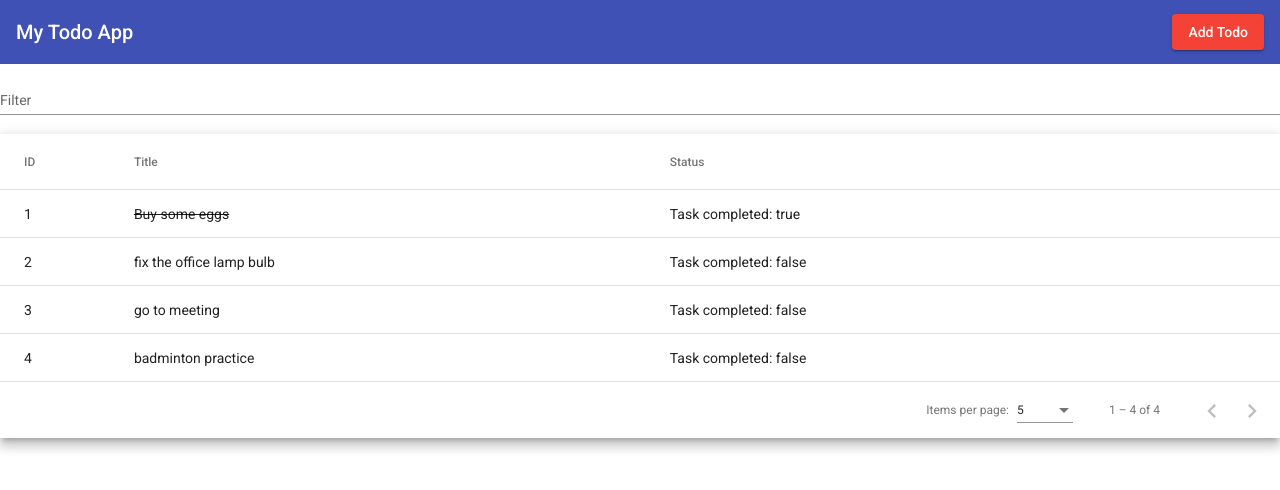
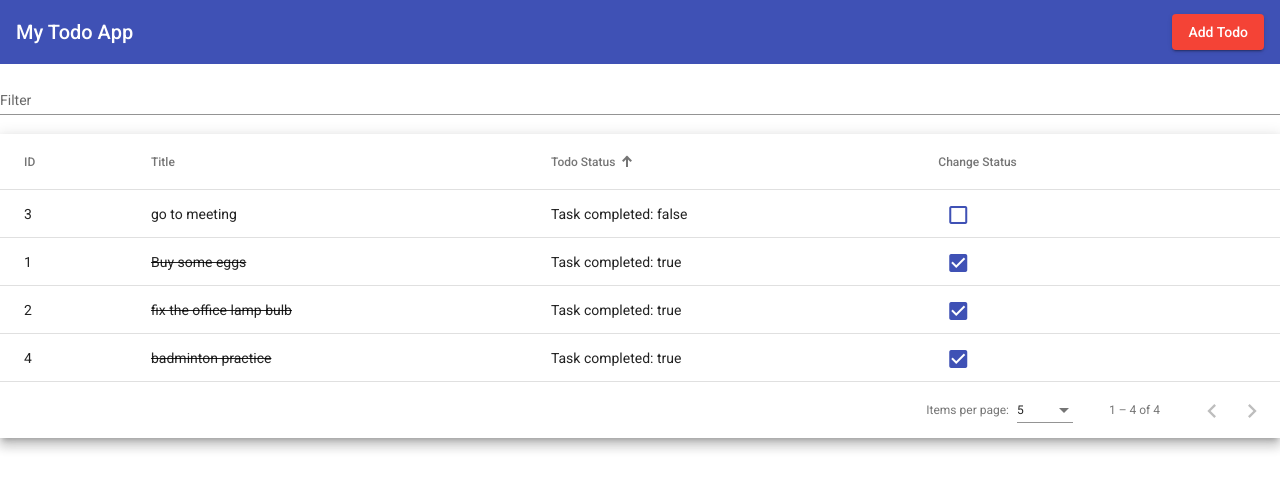
Before and after one commit to gyrophar/TodoSogeti, an Angular app: page / in a window 1280 px wide. Shown: the top 490 px of the page. Built offline with nearby package versions, Linux system fonts and the light colour scheme; data requests are answered from the project's data file.

Commit message:
US 2: cross out done "todos" OK, but needs to sorts manually

```diff
--- a/db.json
+++ b/db.json
@@ -10,7 +10,7 @@
       "id": 2,
       "title": "fix the office lamp bulb",
       "description": "",
-      "status": false
+      "status": true
     },
     {
       "id": 3,
@@ -22,7 +22,7 @@
       "id": 4,
       "title": "badminton practice",
       "description": "",
-      "status": false
+      "status": true
     }
   ]
 }
--- a/src/app/app.module.ts
+++ b/src/app/app.module.ts
@@ -13,7 +13,8 @@ import { MatDialogModule } from '@angular/material/dialog';
 import { MatTableModule } from '@angular/material/table';
 import { MatPaginatorModule } from '@angular/material/paginator';
 import { MatFormFieldModule } from '@angular/material/form-field';
-import { MatInputModule } from '@angular/material/input'
+import { MatInputModule } from '@angular/material/input';
+import { MatSortModule } from '@angular/material/sort';
 
 
 import { HttpClientModule } from '@angular/common/http';
@@ -37,6 +38,7 @@ import { TodoListComponent } from './components/todo-list/todo-list.component';
     MatPaginatorModule,
     MatFormFieldModule,
     MatInputModule,
+    MatSortModule,
     HttpClientModule,
     FormsModule,
     ReactiveFormsModule
--- a/src/app/components/todo-list/todo-list.component.css
+++ b/src/app/components/todo-list/todo-list.component.css
@@ -7,6 +7,11 @@ table {
     width: 100%;
 }
 
+.container {
+    max-width: 1200px;
+    margin: 0 auto;
+}
+
 .todo-done {
     text-decoration: line-through;
 }
--- a/src/app/components/todo-list/todo-list.component.html
+++ b/src/app/components/todo-list/todo-list.component.html
@@ -4,7 +4,7 @@
 </mat-form-field>
 
 <div class="mat-elevation-z8">
-    <table mat-table [dataSource]="dataSource" matSort>
+    <table mat-table [dataSource]="dataSource" matSort matSortActive="status" matSortDirection="asc">
 
         <!-- ID Column -->
         <ng-container matColumnDef="id">
@@ -15,13 +15,25 @@
         <!-- Title Column -->
         <ng-container matColumnDef="title">
             <th mat-header-cell *matHeaderCellDef mat-sort-header> Title </th>
-            <td mat-cell *matCellDef="let row" [ngClass]="[row.status === true ? 'todo-done' : 'todo']"> {{row.title}} </td>
+            <td mat-cell *matCellDef="let row" [ngClass]="[row.status === true ? 'todo-done' : 'todo']"> {{row.title}}
+            </td>
         </ng-container>
 
-        <!-- Fruit Column -->
+        <!-- Status Column -->
         <ng-container matColumnDef="status">
-            <th mat-header-cell *matHeaderCellDef mat-sort-header> Status </th>
-            <td mat-cell *matCellDef="let row"> Task completed: {{ row.status }} </td>
+            <th mat-header-cell *matHeaderCellDef mat-sort-header> Todo Status </th>
+            <td mat-cell *matCellDef="let row"> Task completed: {{row.status}} </td>
+        </ng-container>
+
+        <!-- Change Status Column -->
+        <ng-container matColumnDef="statusChange">
+            <th mat-header-cell *matHeaderCellDef mat-sort-header> Change Status </th>
+            <td mat-cell *matCellDef="let row">
+                <button mat-icon-button color="primary" (click)="changeTodoStatus(row)">
+                    <mat-icon *ngIf="row.status === false">check_box_outline_blank</mat-icon>
+                    <mat-icon *ngIf="row.status === true">check_box</mat-icon>
+                </button>
+            </td>
         </ng-container>
 
         <tr mat-header-row *matHeaderRowDef="displayedColumns"></tr>
--- a/src/app/components/todo-list/todo-list.component.ts
+++ b/src/app/components/todo-list/todo-list.component.ts
@@ -1,4 +1,4 @@
-import { Component, OnInit, ViewChild } from '@angular/core';
+import { Component, OnInit, OnChanges, ViewChild } from '@angular/core';
 import { ApiService } from 'src/app/services/api.service';
 import {MatPaginator} from '@angular/material/paginator';
 import {MatSort} from '@angular/material/sort';
@@ -11,7 +11,7 @@ import {MatTableDataSource} from '@angular/material/table';
 })
 export class TodoListComponent implements OnInit {
 
-  displayedColumns: string[] = ['id', 'title', 'status'];
+  displayedColumns: string[] = ['id', 'title', 'status', 'statusChange'];
   dataSource!:  MatTableDataSource<any>;
 
   @ViewChild(MatPaginator) paginator!: MatPaginator;
@@ -20,10 +20,10 @@ export class TodoListComponent implements OnInit {
   constructor(private api : ApiService) { }
 
   ngOnInit(): void {
-    this.getAllTodos();
+    this.getTodos();
   }
 
-  getAllTodos() {
+  getTodos() {
     this.api.getAllTodos().subscribe({
       next:(res) => {
         this.dataSource = new MatTableDataSource(res);
@@ -45,4 +45,10 @@ export class TodoListComponent implements OnInit {
     }
   }
 
+  changeTodoStatus(rowData: any) {
+    rowData.status = !rowData.status;
+    this.api.putTodoStatus(rowData, rowData.id);
+
+  }
+
 }
--- a/src/app/services/api.service.ts
+++ b/src/app/services/api.service.ts
@@ -16,6 +16,9 @@ export class ApiService {
     return this.http.get<any>("http://localhost:3000/todos/");
   }
 
-
+  putTodoStatus(data: any, id: number) {
+    return this.http.put<any>("http://localhost:3000/todos/"+id, data)
+    .subscribe()
+  }
 
 }
```
